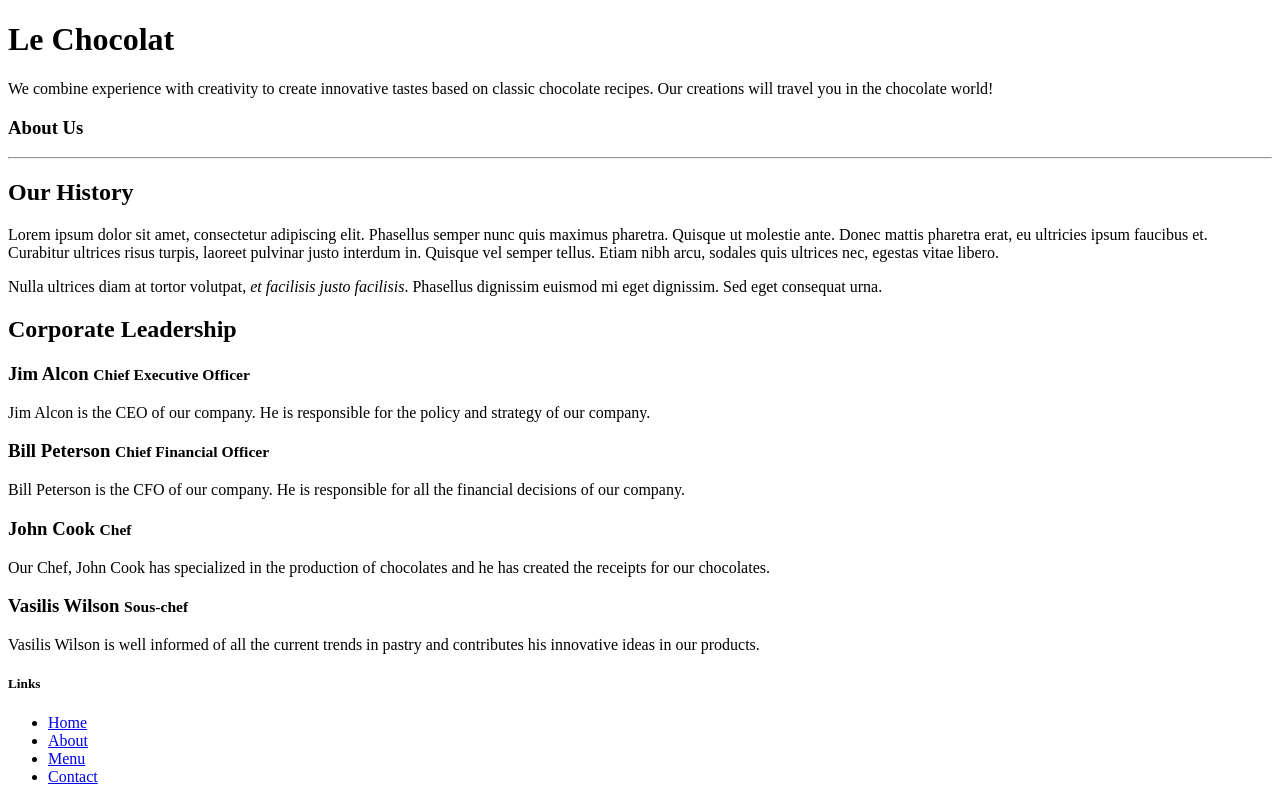
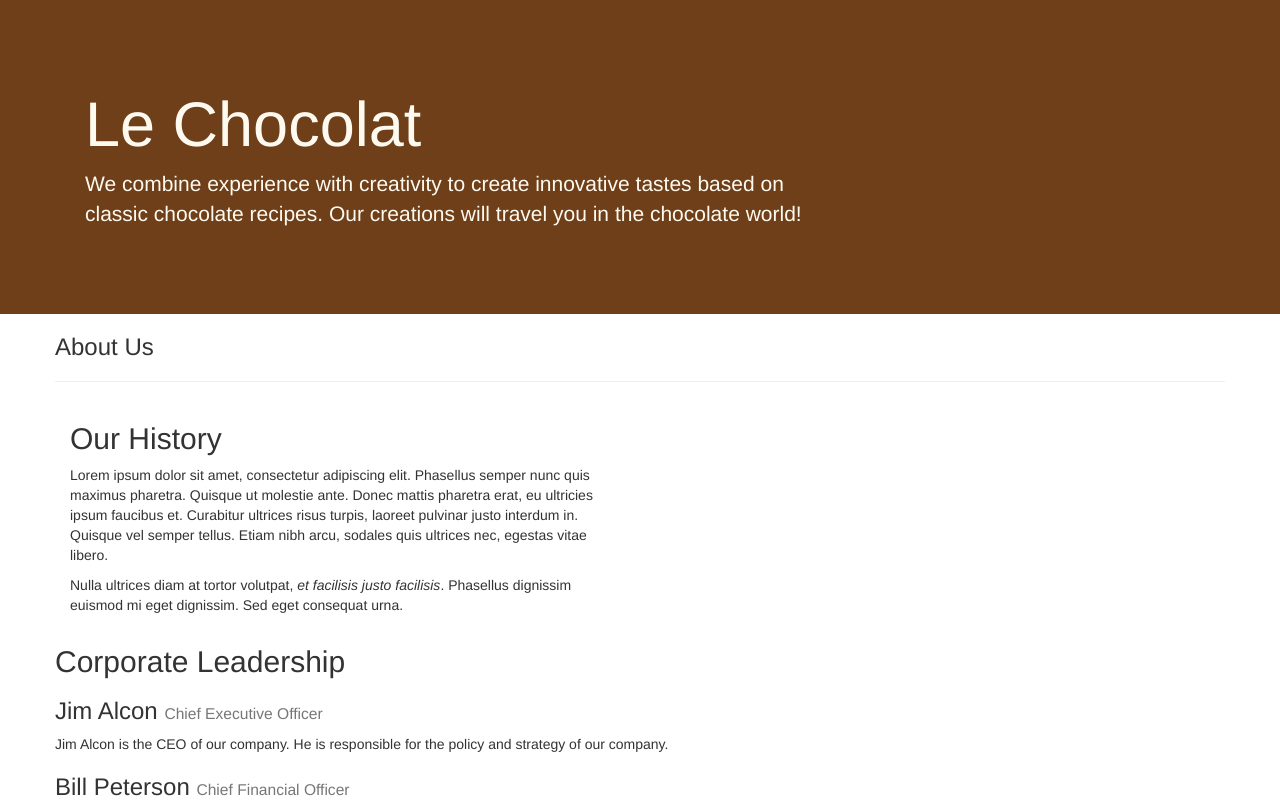
Before and after one commit to alelelli/LeChocolat, a plain HTML site: page aboutus.html in a window 1280 px wide. Shown: the top 803 px of the page. Drawn offline with nearby package versions, Linux system fonts and the light colour scheme.

Commit message:
Bootstrap Assignment 1 Task 2

```diff
--- a/aboutus.html
+++ b/aboutus.html
@@ -2,9 +2,15 @@
 <html lang="en">
 
 <head>
-
-    <title>Le Chocolat</title>
-
+<!-- Required meta tags always come first -->
+<meta charset="utf-8">
+<meta name="viewport" content="width=device-width, initial-scale=1, shrink-to-fit=no">
+<meta http-equiv="x-ua-compatible" content="ie=edge">
+<!-- Bootstrap CSS -->
+<link rel="stylesheet" href="node_modules/bootstrap/dist/css/bootstrap.min.css">
+<!-- Local external CSS -Put it under the bootstrap css in order to overwrite its styling-->
+<link rel="stylesheet" href="css/styles.css">
+<title>About us</title>
 </head>
 
 <body>
@@ -22,27 +28,31 @@
         </div>
     </header>
 
-    <div>
-        <div>
-            <div>
+    <div class="container">
+
+        <!-- Breadcrumbs Section -->
+        <div class="row">
+            <div class="col">
                <h3>About Us</h3>
                <hr>
             </div>
         </div>
 
-        <div>
-            <div>
+        <!-- Our History Section -->
+        <div class="row">
+            <div class="col-sm-6">
                 <h2>Our History</h2>
                 <p>Lorem ipsum dolor sit amet, consectetur adipiscing elit. Phasellus semper nunc quis maximus pharetra. Quisque ut molestie ante. Donec mattis pharetra erat, eu ultricies ipsum faucibus et. Curabitur ultrices risus turpis, laoreet pulvinar justo interdum in. Quisque vel semper tellus. Etiam nibh arcu, sodales quis ultrices nec, egestas vitae libero. </p>
                 <p>Nulla ultrices diam at tortor volutpat, <em>et facilisis justo facilisis</em>. Phasellus dignissim euismod mi eget dignissim. Sed eget consequat urna. </p>
             </div>
-            <div>
+            <div class="col-sm">
+
             </div>
         </div>
 
-
-        <div>
-            <div>
+        <!-- Corporate Leadership Section -->
+        <div class="row">
+            <div class="col">
                 <h2>Corporate Leadership</h2>
                 <h3>Jim Alcon <small>Chief Executive Officer </small></h3>
                 <p>Jim Alcon is the CEO of our company. He is responsible for the policy and strategy of our company. </p>
--- a/css/styles.css
+++ b/css/styles.css
@@ -19,7 +19,7 @@
     background: #6E3F19;
     color:floralwhite;
 }
-.address{
+address{
     font-size:80%;
     margin:0px;
     color:#0f0f0f;
```
Also changed, not shown: index.html (+1 -1 lines).
